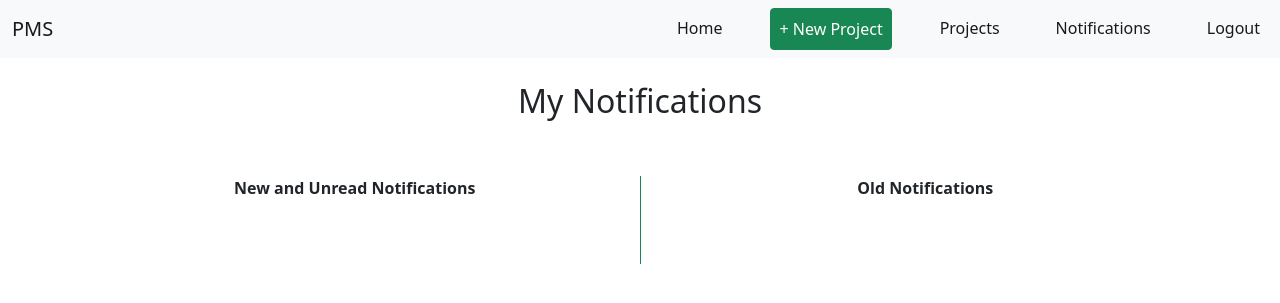
After one commit to j-yeskay/pms-django, a Django app: page /notifications/ in a window 1280 px wide. The commit adds this page. Shown: the top 303 px of the page. Run offline with Django 3.2, Linux system fonts and the light colour scheme; the visitor is signed in with stand-in values (Sample User, id 1); data that the repository does not hold is empty.

Commit message:
add notification feature and bug fix

```diff
--- a/pms/admin.py
+++ b/pms/admin.py
@@ -1,5 +1,6 @@
 from django.contrib import admin
-from . models import User, Project
+from . models import Notification, User, Project
 
 admin.site.register(User)
 admin.site.register(Project)
+admin.site.register(Notification)
--- a/pms/models.py
+++ b/pms/models.py
@@ -12,3 +12,22 @@ class Project(models.Model):
 	description = models.CharField(max_length = 255, null = False, blank = False)
 	workers = models.ManyToManyField(User, blank = True)
 	date_started = models.DateTimeField(auto_now_add = True)
+
+
+	def __str__(self):
+		return str(self.name + " by " + self.owner.username)
+
+
+class Notification(models.Model):
+	recipient = models.ForeignKey(User, null = False, blank = False, on_delete = models.CASCADE)
+	content = models.CharField(max_length = 255, null = False, blank = False)
+	read = models.BooleanField(default = False)
+	date_created = models.DateTimeField(auto_now_add = True)
+
+
+	class Meta:
+		ordering = ['-date_created']
+
+
+	def __str__(self):
+		return str(self.content)
--- a/pms/templates/pms/base.html
+++ b/pms/templates/pms/base.html
@@ -29,7 +29,9 @@
           <a class="nav-link active" aria-current="page" href="{% url 'projects' %}" style="margin-right:40px;">Projects</a>
         </li>
 		<li class="nav-item">
-          <a class="nav-link active" aria-current="page" href="#" style="margin-right:40px;">Notifications</a>
+          <a class="nav-link active" aria-current="page" href="{% url 'notifications' %}" style="margin-right:40px;">Notifications
+		  			<span class="badge bg-danger" id="no_of_notifications"></span>
+		  </a>
 		</li>
 		<li class="nav-item">
           <a class="nav-link active" aria-current="page" href="{% url 'logout' %}">Logout</a>
--- /dev/null
+++ b/pms/templates/pms/notifications.html
@@ -0,0 +1,59 @@
+{% extends 'pms/base.html' %}
+
+{% block content %}
+<title>Notifications</title>
+<center>
+<br>
+<h2>My Notifications</h2>
+<br><br>
+{% for message in messages %}
+	<div class = "alert alert-warning">{{ message }}</div>
+	<br>
+{% endfor %}
+
+{% for notification in notifications %}
+	<div class = "block">{{ notification.content }}</div>
+{% endfor %}
+
+<div class="container">
+		<div class="row">
+			<div class="col border-end border-success">
+				<div class ="block">
+					<b>New and Unread Notifications</b>
+				</div>
+				<br><br>
+				<div class ="block">
+					<ol>
+				  	{% for notification in unread_notifications %}
+						<li><div class = "block">{{ notification.content }} - <a href="{% url 'markasread' notificationid=notification.id %}">mark as read</a></div></li>
+							{{ notification.date_created|date:"d-m-Y" }}
+							<hr>
+					{% endfor %}
+				  	</ol>
+				</div>
+
+			</div>
+			<div class="col">
+				<div class ="block">
+					<b>Old Notifications</b>
+				</div>
+				<br><br>
+				<div class ="block">
+					<ol>
+				  	{% for notification in read_notifications %}
+						<li><div class = "block">{{ notification.content }}</div></li>
+						{{ notification.date_created|date:"d-m-Y" }}
+						<hr>
+					{% endfor %}
+				  	</ol>
+				</div>
+			</div>
+		</div>
+	</div>
+	<script>
+		if({{ number_of_notifications }} != 0){
+			document.getElementById('no_of_notifications').innerHTML = {{number_of_notifications}};
+		}
+	</script>
+
+{% endblock %}
--- a/pms/urls.py
+++ b/pms/urls.py
@@ -1,3 +1,4 @@
+from pms.models import Notification
 from django.urls import path
 from . import views
 
@@ -6,9 +7,12 @@ urlpatterns = [
 	path('home/', views.HomeView, name = "home"),
 	path('createproject/', views.CreateProjectView, name = "createproject"),
 	path('projects/', views.ProjectsView, name = "projects"),
-	path('projects/<int:projectid>/', views.ProjectDetails, name = "projectdetails"),
+	path('projects/<int:projectid>/', views.ProjectDetailsView, name = "projectdetails"),
+	path('projects/changedetails/<int:projectid>/', views.ChangeProjectDetailsView, name = "changedetails"),
 	path('projects/addworker/<int:projectid>/<int:workerid>/', views.AddWorkersView, name = "addworker"),
 	path('projects/relieveworker/<int:projectid>/<int:workerid>/', views.RelieveFromProjectView, name = "relieveworker"),
+	path('notifications/', views.NotificationsView, name = "notifications"),
+	path('notifications/markasread/<int:notificationid>/', views.NotificationMarkAsReadView, name = "markasread"),
 
 
 	# AUTHENTICATION
--- /dev/null
+++ b/pms/utils.py
@@ -0,0 +1,26 @@
+from .models import Notification, Project
+
+def get_project_owner_id_username(projectid):
+	project = Project.objects.filter(id = projectid)
+	project_owner_id = project[0].owner.id
+	project_owner_username = project[0].owner.username
+	return project_owner_id, project_owner_username
+
+
+def worker_already_in_project(project, worker):
+	if len(project.workers.filter(id = worker.id)) == 0:
+		return False
+	else:
+		return True
+
+
+def get_no_of_notifications(request):
+	notifications = Notification.objects.filter(recipient = request.user)
+	notifications = notifications.filter(read = False)
+	return len(notifications)
+
+
+def get_no_of_projects(request):
+	projects_as_owner = Project.objects.filter(owner = request.user)
+	projects_as_worker = Project.objects.filter(workers__id = request.user.id)
+	return len(projects_as_owner), len(projects_as_worker)
--- a/pms/views.py
+++ b/pms/views.py
@@ -3,7 +3,9 @@ from django.shortcuts import redirect, render
 from django.contrib.auth import authenticate, login, logout
 from django.contrib.auth.decorators import login_required
 from django.contrib import messages
-from . models import Project, User
+from . models import Notification, Project, User
+from . utils import get_project_owner_id_username, worker_already_in_project, get_no_of_notifications, get_no_of_projects
+
 
 def IndexView(request):
 	if request.user.is_authenticated:
@@ -14,10 +16,8 @@ def IndexView(request):
 
 @login_required(login_url='index')
 def HomeView(request):
-	projects_as_owner = Project.objects.filter(owner = request.user)
-	projects_as_worker = Project.objects.filter(workers__id = request.user.id)
-	no_of_projects_involved = len(projects_as_owner) + len(projects_as_worker)
-	return render(request, 'pms/home.html', {'n_p_i': no_of_projects_involved})
+	no_of_project_involved = sum(get_no_of_projects(request))
+	return render(request, 'pms/home.html', {'n_p_i': no_of_project_involved, 'number_of_notifications': get_no_of_notifications(request)})
 
 
 @login_required(login_url='index')
@@ -27,21 +27,22 @@ def CreateProjectView(request):
 		name = request.POST['name']
 		description = request.POST['description']
 		p = Project.objects.create(owner = owner, name = name, description = description)
-		messages.info(request, "Project Created Successfully!")
+		messages.success(request, "Project Created Successfully!")
 		return redirect('projectdetails', projectid = p.pk)
 
-	return render(request, 'pms/createproject.html')
+	return render(request, 'pms/createproject.html', {'number_of_notifications': get_no_of_notifications(request)})
 
 
 @login_required(login_url='index')
 def ProjectsView(request):
 	projects_as_owner = Project.objects.filter(owner = request.user)
 	projects_as_worker = Project.objects.filter(workers__id = request.user.id)
-	return render(request, 'pms/projects.html', {'projects_as_owner': projects_as_owner, 'projects_as_worker': projects_as_worker})
+	number_of_projects_as_owner, number_of_projects_as_worker = get_no_of_projects(request)
+	return render(request, 'pms/projects.html', {'number_of_projects_as_owner': number_of_projects_as_owner, 'number_of_projects_as_worker': number_of_projects_as_worker,'projects_as_owner': projects_as_owner, 'projects_as_worker': projects_as_worker, 'number_of_notifications': get_no_of_notifications(request)})
 
 
 @login_required(login_url='index')
-def ProjectDetails(request, projectid):
+def ProjectDetailsView(request, projectid):
 	project_workers = Project.objects.get(id = projectid).workers.all()
 	project = Project.objects.filter(id = projectid)
 
@@ -62,34 +63,72 @@ def ProjectDetails(request, projectid):
 
 		return render(request, 'pms/projectdetails.html', {'project': project,'project_workers': project_workers,'user_is_project_owner': user_is_project_owner,
 							'workers_from_same_company': workers_from_same_company, 'workers_from_different_company': workers_from_different_company,
-							'n_p_w': no_of_project_workers,'n_w_s_c': no_of_workers_from_same_company, 'n_w_d_c': no_of_workers_from_different_company})
+							'n_p_w': no_of_project_workers,'n_w_s_c': no_of_workers_from_same_company, 'n_w_d_c': no_of_workers_from_different_company,
+							'number_of_notifications': get_no_of_notifications(request)})
 	else:
 		user_is_project_owner = 0
 		no_of_project_workers = len(project_workers)
-		return render(request, 'pms/projectdetails.html', {'project': project,'project_workers': project_workers, 'user_is_project_owner': user_is_project_owner, 'n_p_w': no_of_project_workers})
+		return render(request, 'pms/projectdetails.html', {'project': project,'project_workers': project_workers, 'user_is_project_owner': user_is_project_owner, 'n_p_w': no_of_project_workers, 'number_of_notifications': get_no_of_notifications(request)})
+
+
+@login_required(login_url='index')
+def ChangeProjectDetailsView(request, projectid):
+	project_owner_id , project_owner_username = get_project_owner_id_username(projectid)
+	if request.user.id == project_owner_id:
+		project = Project.objects.get(id = projectid)
+		if request.method == "POST":
+			project.name = request.POST['name']
+			project.description = request.POST['description']
+			project.save()
+			return redirect("projectdetails", projectid=projectid)
+		else:
+			return render(request, 'pms/changeprojectdetails.html', {'projectid': projectid, 'name': project.name, 'description': project.description, 'number_of_notifications': get_no_of_notifications(request)})
+	else:
+		return redirect("projectdetails", projectid=projectid)
+
+
 
 @login_required(login_url='index')
 def AddWorkersView(request, projectid, workerid):
-	project = Project.objects.filter(id = projectid)
-	if request.user.id ==  project[0].owner.id:
+	project_owner_id , project_owner_username = get_project_owner_id_username(projectid)
+	if (request.user.id ==  project_owner_id) and (request.user.id != workerid):
 		worker = User.objects.get(id = workerid)
 		project = Project.objects.get(id = projectid)
-		project.workers.add(worker)
-		messages.info(request, str(worker.username) + " added to project!")
+		if not worker_already_in_project(project, worker):
+			project.workers.add(worker)
+			Notification.objects.create(recipient = worker, content = str(project_owner_username) + " added you in a project.")
+			messages.success(request, str(worker.username) + " added to project!")
 	return redirect('projectdetails', projectid = projectid)
 
 
 @login_required(login_url='index')
 def RelieveFromProjectView(request, projectid, workerid):
-	project = Project.objects.filter(id = projectid)
-	if request.user.id ==  project[0].owner.id:
+	project_owner_id , project_owner_username = get_project_owner_id_username(projectid)
+	if request.user.id ==  project_owner_id:
 		project = Project.objects.get(id = projectid)
 		worker = project.workers.get(id = workerid)
 		project.workers.remove(worker)
+		Notification.objects.create(recipient = worker, content = str(project_owner_username) + " relieved you from a project")
 		messages.error(request, str(worker.username) + " relieved from project!")
 	return redirect('projectdetails', projectid = projectid)
 
 
+@login_required(login_url='index')
+def NotificationsView(request):
+	all_notifications = Notification.objects.filter(recipient = request.user)
+	read_notifications = all_notifications.filter(read = True)
+	unread_notifications = all_notifications.filter(read = False)
+	return render(request, 'pms/notifications.html', {'read_notifications': read_notifications, 'unread_notifications': unread_notifications, 'number_of_notifications': get_no_of_notifications(request)})
+
+
+@login_required(login_url="index")
+def NotificationMarkAsReadView(request, notificationid):
+	notification = Notification.objects.get(id = notificationid)
+	if request.user == notification.recipient:
+		notification.read = True
+		notification.save()
+		messages.warning(request, "Marked as Read!")
+		return redirect('notifications')
 
 
 
```
Also changed, not shown: pms/templates/pms/changeprojectdetails.html (added, +24 -0 lines), pms/templates/pms/createproject.html (+6 -1 lines), pms/templates/pms/home.html (+7 -0 lines), pms/templates/pms/projectdetails.html (+8 -2 lines), pms/templates/pms/projects.html (+9 -2 lines), pms/migrations/0001_initial.py.
